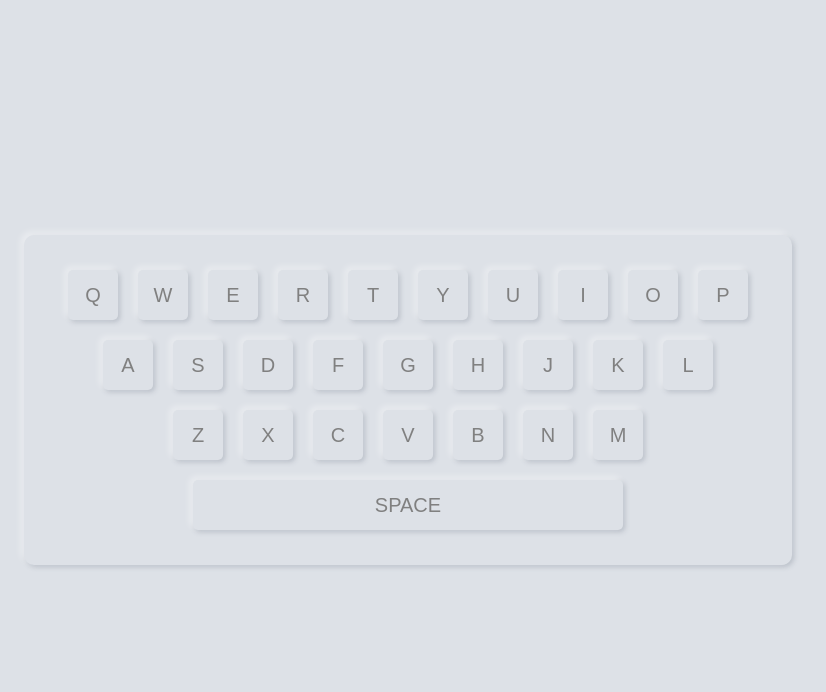
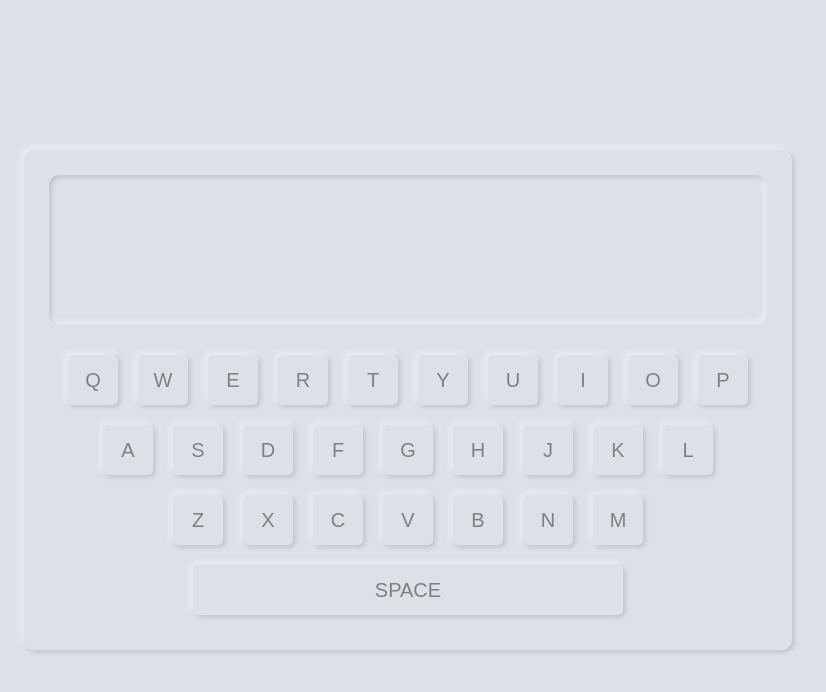
Before and after one commit to mesh7/neukey, a plain HTML site: page index.html in a window 1280 px wide. Shown: the whole page, without its empty margins (232-1058 px from the left). Drawn offline with Linux system fonts and the light colour scheme.

Commit message:
added function to get value of keypress

```diff
--- a/index.html
+++ b/index.html
@@ -13,46 +13,56 @@
 </head>
 
 <body>
-    <script src="app.js"></script>
     <div class="container">
-        <div class="wrapper">
-            <div class="keys">
-                <input type="button" value="q">
-                <input type="button" value="w">
-                <input type="button" value="e">
-                <input type="button" value="r">
-                <input type="button" value="t">
-                <input type="button" value="y">
-                <input type="button" value="u">
-                <input type="button" value="i">
-                <input type="button" value="o">
-                <input type="button" value="p">
+        <form class="wrapper" name="keyType">
+            <div class="display">
+                <textarea name="keyTypeArea" cols="30" rows="10"></textarea>
             </div>
             <div class="keys">
-                <input type="button" value="a">
-                <input type="button" value="s">
-                <input type="button" value="d">
-                <input type="button" value="f">
-                <input type="button" value="g">
-                <input type="button" value="h">
-                <input type="button" value="j">
-                <input type="button" value="k">
-                <input type="button" value="l">
+                <input type="button" value="q" name="q" onclick="displayText(q.value)">
+                <input type="button" value="w" name="w" onclick="displayText(w.value)">
+                <input type="button" value="e" name="e" onclick="displayText(e.value)">
+                <input type="button" value="r" name="r" onclick="displayText(r.value)">
+                <input type="button" value="t" name="t" onclick="displayText(t.value)">
+                <input type="button" value="y" name="y" onclick="displayText(y.value)">
+                <input type="button" value="u" name="u" onclick="displayText(u.value)">
+                <input type="button" value="i" name="i" onclick="displayText(i.value)">
+                <input type="button" value="o" name="o" onclick="displayText(o.value)">
+                <input type="button" value="p" name="p" onclick="displayText(p.value)">
             </div>
             <div class="keys">
-                <input type="button" value="z">
-                <input type="button" value="x">
-                <input type="button" value="c">
-                <input type="button" value="v">
-                <input type="button" value="b">
-                <input type="button" value="n">
-                <input type="button" value="m">
+                <input type="button" value="a" name="a" onclick="displayText(a.value)">
+                <input type="button" value="s" name="s" onclick="displayText(s.value)">
+                <input type="button" value="d" name="d" onclick="displayText(d.value)">
+                <input type="button" value="f" name="f" onclick="displayText(f.value)">
+                <input type="button" value="g" name="g" onclick="displayText(g.value)">
+                <input type="button" value="h" name="h" onclick="displayText(h.value)">
+                <input type="button" value="j" name="j" onclick="displayText(j.value)">
+                <input type="button" value="k" name="k" onclick="displayText(k.value)">
+                <input type="button" value="l" name="l" onclick="displayText(l.value)">
+            </div>
+            <div class="keys">
+                <input type="button" value="z" name="z" onclick="displayText(z.value)">
+                <input type="button" value="x" name="x" onclick="displayText(x.value)">
+                <input type="button" value="c" name="c" onclick="displayText(c.value)">
+                <input type="button" value="v" name="v" onclick="displayText(v.value)">
+                <input type="button" value="b" name="b" onclick="displayText(b.value)">
+                <input type="button" value="n" name="n" onclick="displayText(n.value)">
+                <input type="button" value="m" name="m" onclick="displayText(m.value)">
             </div>
             <div class="keys">
                 <input type="button" value="space">
             </div>
-        </div>
-        <pre class="display"></pre>
+        </form>
     </div>
+    <script>
+        function displayText(result) {
+            console.log(result);
+            console.log(keyType.textarea.value);
+            keyType.textarea.value = keyType.textarea.value + result;
+        }
+        // const spaceBtn = document.querySelector();
+    </script>
 </body>
+
 </html>
--- a/style.css
+++ b/style.css
@@ -59,3 +59,24 @@ body {
 .wrapper .keys input[value="space"] {
   width: 60%;
 }
+.wrapper .display {
+  width: 100%;
+  height: 150px;
+  margin-bottom: 20px;
+  user-select: none;
+}
+
+.wrapper .display textarea {
+  height: 100%;
+  width: 100%;
+  border: none;
+  outline: none;
+  resize: none;
+  font-size: 24px;
+  padding: 10px 15px;
+  border-radius: 10px;
+  pointer-events: none;
+  background: #dde1e7;
+  box-shadow: inset -3px -3px 7px #ffffff73,
+  inset 2px 2px 5px rgba(94, 104, 121, 0.288);
+}
```
